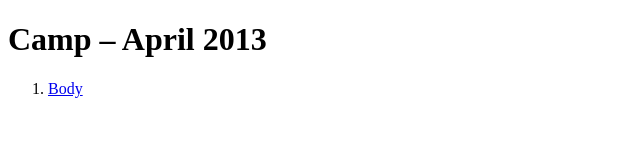
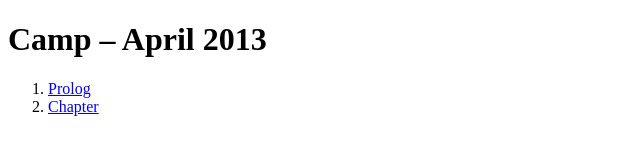
Before and after one commit to passcod/nano, a plain HTML site: page index.html in a window 1280 px wide. Shown: the full height of the page, 0-640 px from the left. Drawn offline with Linux system fonts and the light colour scheme.

Commit message:
Midnight session

```diff
--- a/index.html
+++ b/index.html
@@ -10,7 +10,8 @@
   <body>
     <h1>Camp – April 2013</h1>
     <ol>
-      <li><a href="camp0413/body.markdown">Body</a></li>
+      <li><a href="camp0413/prolog.markdown">Prolog</a></li>
+      <li><a href="camp0413/ch01.markdown">Chapter</a></li>
     </ol>
   </body>
 </html>
```
Also changed, not shown: 2 other files.
